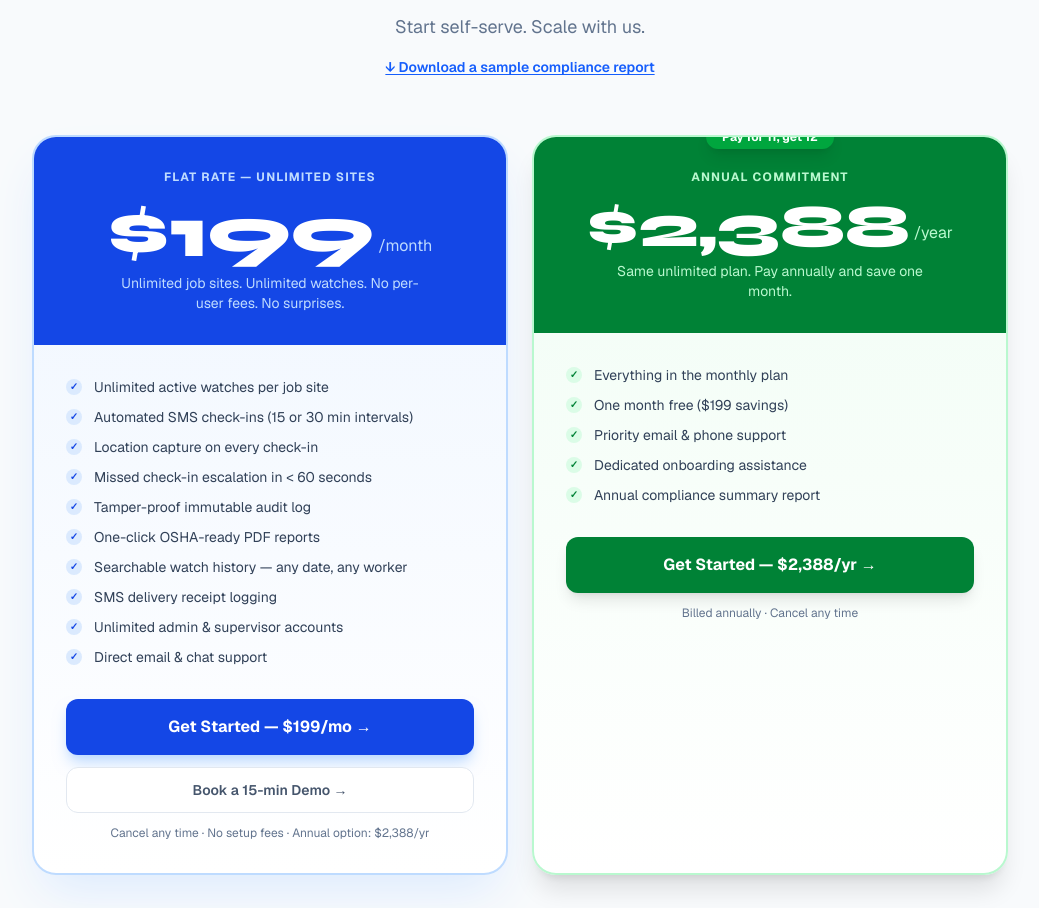
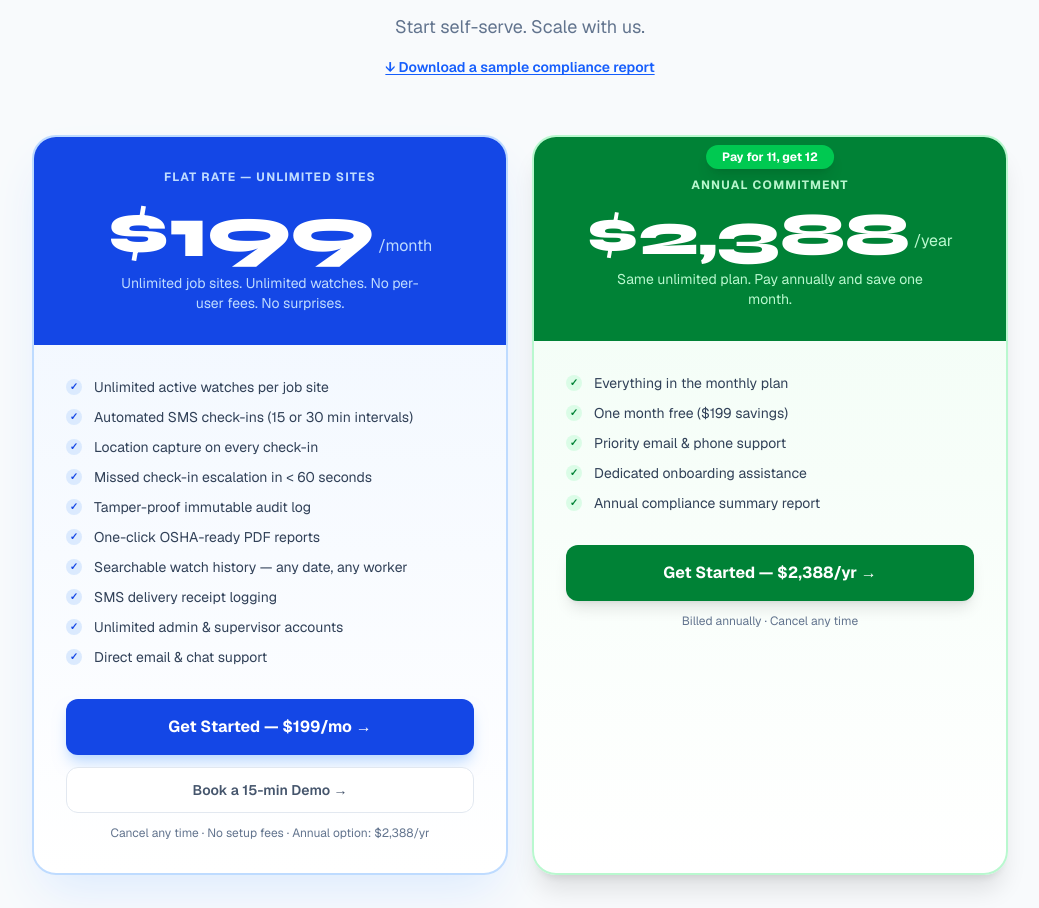
Before and after one commit to jongurfinkel-cmd/dutyproof1, a Next.js app: page / in a window 1280 px wide. Shown: the part 5420-6328 px from the top of the page, without its empty margins (120-1159 px from the left). Built offline with nearby package versions, Linux system fonts and the light colour scheme.

Commit message:
Fix annual pricing badge clipped by overflow-hidden
Move the "Pay for 11, get 12" badge inside the green header area
instead of positioning it above the card edge where overflow-hidden
clips it.

Co-Authored-By: Claude Opus 4.6 <noreply@anthropic.com>

```diff
--- a/src/app/(marketing)/page.tsx
+++ b/src/app/(marketing)/page.tsx
@@ -568,10 +568,10 @@ export default function LandingPage() {
 
             {/* Annual / GC Enterprise card */}
             <RevealOnScroll delay={100} className="rounded-3xl border-2 border-green-200 bg-gradient-to-b from-green-50 to-white overflow-hidden shadow-xl relative">
-              <div className="absolute -top-3 left-1/2 -translate-x-1/2 px-4 py-1 bg-green-600 text-white text-xs font-bold rounded-full shadow-lg z-10">
-                Pay for 11, get 12
-              </div>
-              <div className="bg-green-700 px-4 py-6 sm:px-8 sm:py-8 text-center">
+              <div className="bg-green-700 px-4 pt-8 pb-6 sm:px-8 sm:pt-10 sm:pb-8 text-center relative">
+                <div className="absolute top-2 left-1/2 -translate-x-1/2 px-4 py-1 bg-green-500 text-white text-xs font-bold rounded-full shadow-lg z-10">
+                  Pay for 11, get 12
+                </div>
                 <div className="text-green-200 text-xs font-bold tracking-widest uppercase mb-3">Annual Commitment</div>
                 <div className="flex items-end justify-center gap-1 mb-1">
                   <span className="text-4xl sm:text-6xl font-extrabold text-white" style={{ fontFamily: 'var(--font-display)' }}>$2,388</span>
```
